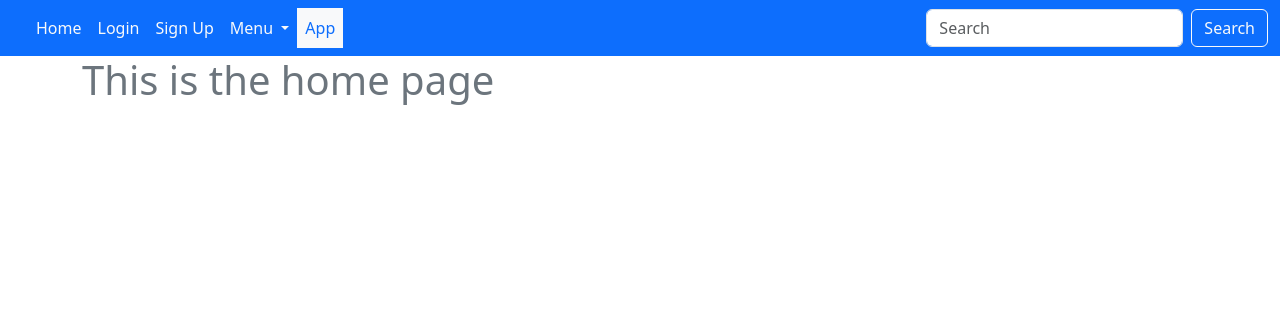
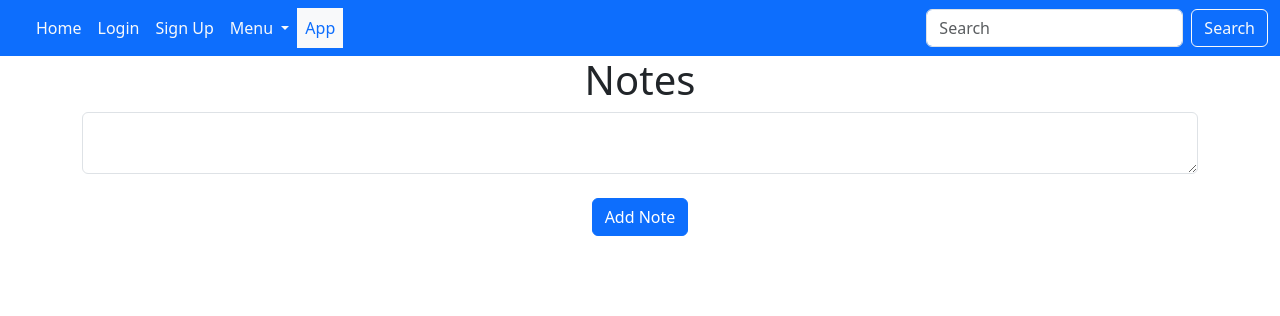
Before and after one commit to Emmanuel-Ejeagha/Python_Course, a Flask app: template flask_projects/website_flask/website/templates/home.html in a window 1280 px wide. Shown: the top 316 px of the page. Run offline with Flask 3, Linux system fonts and the light colour scheme; the template is opened without the code that fills it, so the values that code supplies are empty.

Commit message:
modified

```diff
--- a/flask_projects/website_flask/website/templates/home.html
+++ b/flask_projects/website_flask/website/templates/home.html
@@ -1,5 +1,21 @@
-{% extends "base.html" %} {% block title %}Home{% endblock %}
-
-{% block content %}
-<h1 class="text-secondary">This is the home page</h1>
-{% endblock %}
+{% extends "base.html" %} {% block title %}Home{% endblock %} {% block content
+    %}
+    <h1 align="center">Notes</h1>
+    <ul class="list-group list-group-flush" id="notes">
+      {% for note in user.notes %}
+      <li class="list-group-item">
+        {{ note.data }}
+        <button type="button" class="close" onClick="deleteNote({{ note.id }})">
+          <span aria-hidden="true">&times;</span>
+        </button>
+      </li>
+      {% endfor %}
+    </ul>
+    <form method="POST">
+      <textarea name="note" id="note" class="form-control"></textarea>
+      <br />
+      <div align="center">
+        <button type="submit" class="btn btn-primary">Add Note</button>
+      </div>
+    </form>
+    {% endblock %}
```
